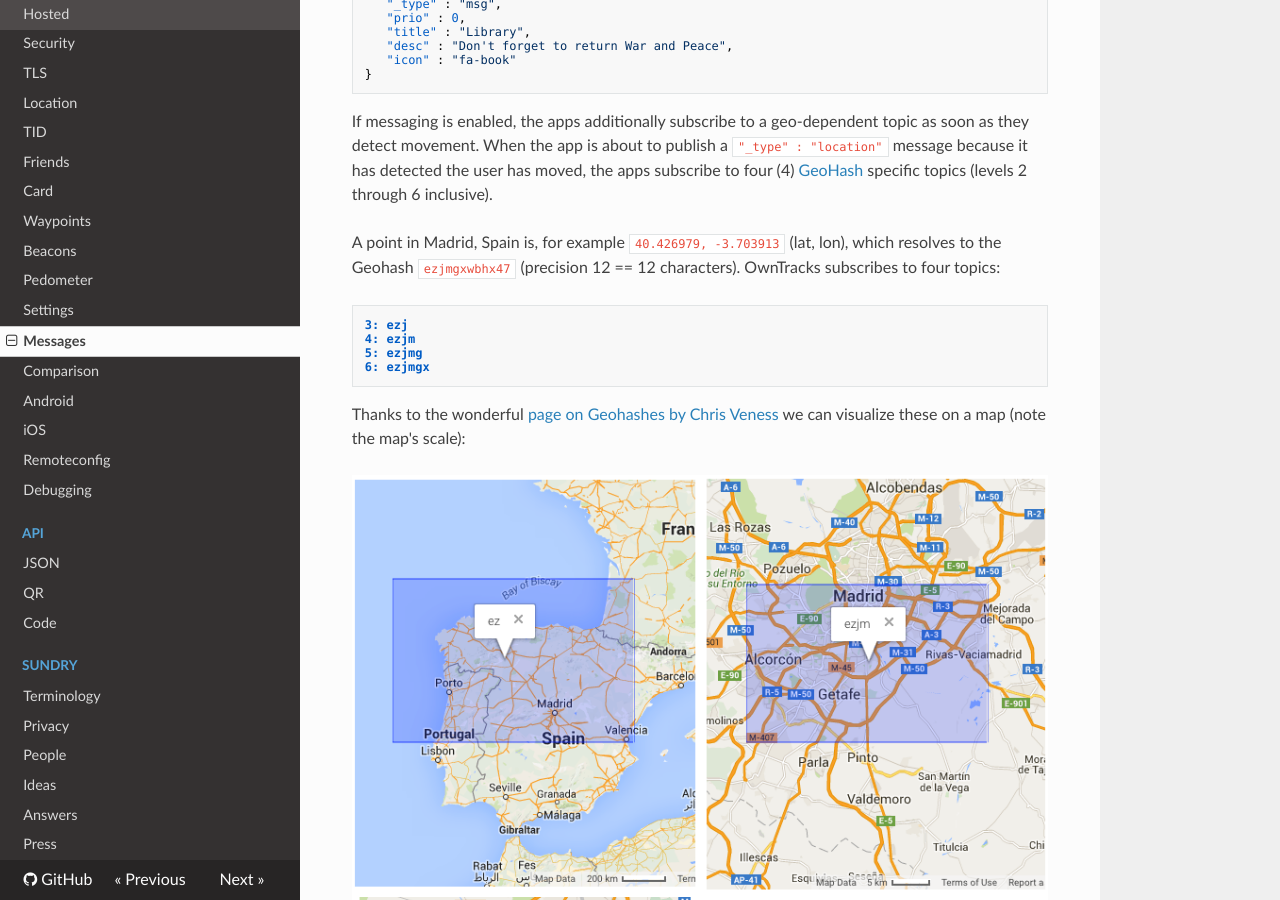
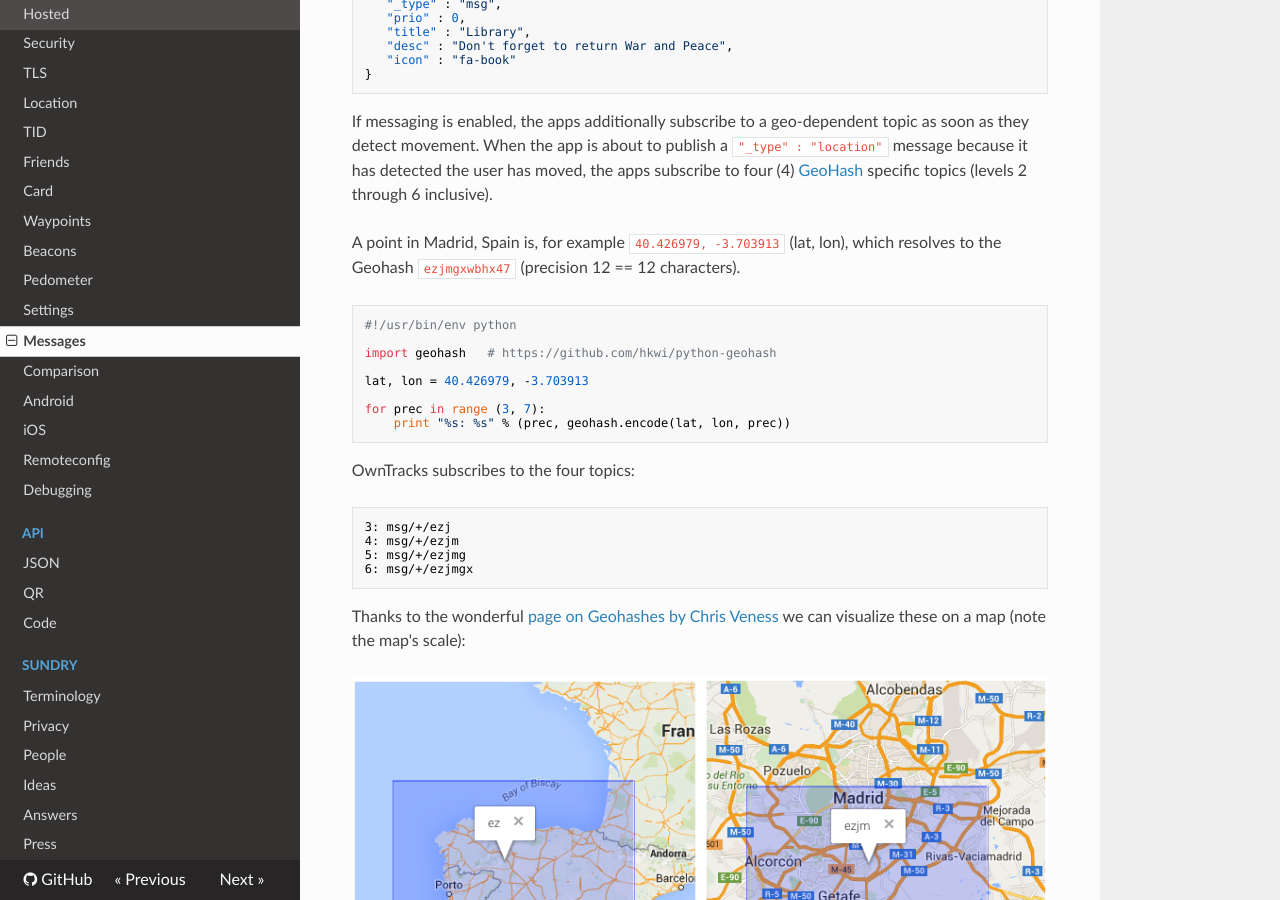
Before and after one commit to owntracks/booklet, an MkDocs documentation site: the page built from docs/features/msg.md, in a window 1280 px wide and 900 px high, scrolled down 354 px. Built offline with MkDocs 1.6.1, drawn with Linux system fonts in a browser that asks for light colours; nearby versions of some CDN libraries; old or Windows-style settings are respelled for this version of MkDocs.

Commit message:
add ghash code

````diff
--- a/docs/features/msg.md
+++ b/docs/features/msg.md
@@ -16,13 +16,26 @@ The full description of the supported JSON payload in messages [described here](
 
 If messaging is enabled, the apps additionally subscribe to a geo-dependent topic as soon as they detect movement. When the app is about to publish a `"_type" : "location"` message because it has detected the user has moved, the apps subscribe to four (4) [GeoHash](https://en.wikipedia.org/wiki/Geohash) specific topics (levels 2 through 6 inclusive).
 
-A point in Madrid, Spain is, for example `40.426979, -3.703913` (lat, lon), which resolves to the Geohash `ezjmgxwbhx47` (precision 12 == 12 characters). OwnTracks subscribes to four topics:
+A point in Madrid, Spain is, for example `40.426979, -3.703913` (lat, lon), which resolves to the Geohash `ezjmgxwbhx47` (precision 12 == 12 characters).
+
+```python
+#!/usr/bin/env python
+
+import geohash   # https://github.com/hkwi/python-geohash
+
+lat, lon = 40.426979, -3.703913
+
+for prec in range (3, 7):
+    print "%s: %s" % (prec, geohash.encode(lat, lon, prec))
+```
+
+OwnTracks subscribes to the four topics:
 
 ```
-3: ezj
-4: ezjm
-5: ezjmg
-6: ezjmgx
+3: msg/+/ezj
+4: msg/+/ezjm
+5: msg/+/ezjmg
+6: msg/+/ezjmgx
 ```
 
 Thanks to the wonderful [page on Geohashes by Chris Veness](http://www.movable-type.co.uk/scripts/geohash.html) we can visualize these on a map (note the map's scale):
````
